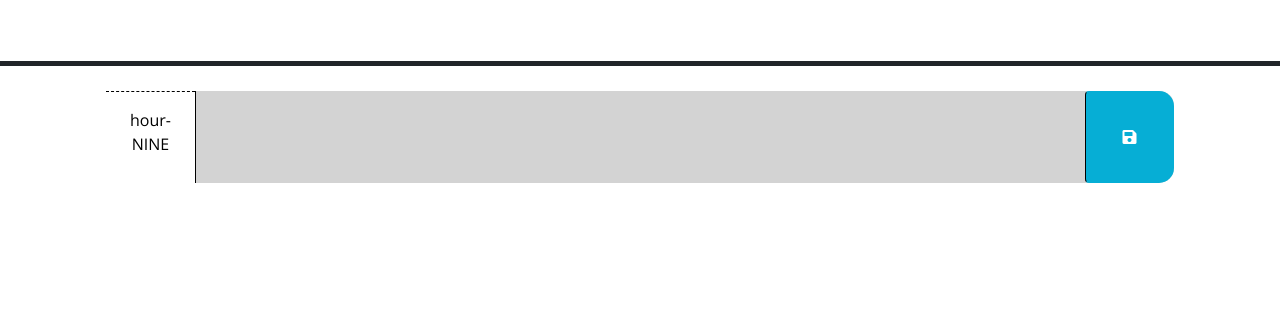
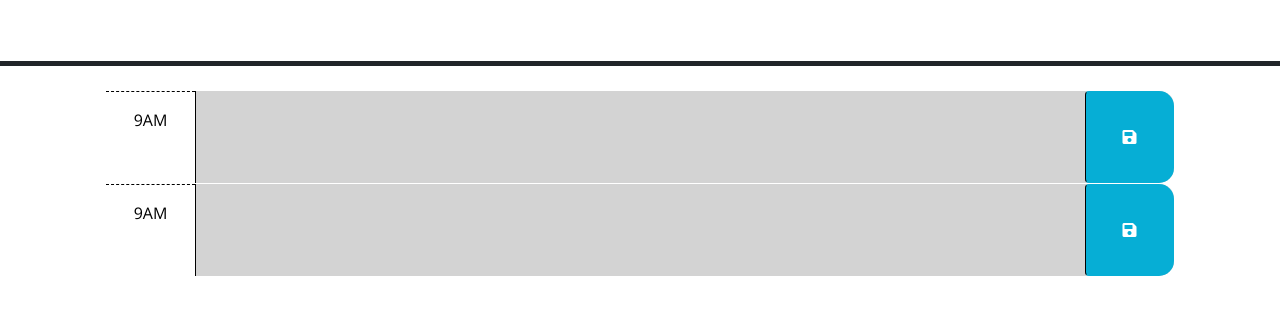
Before and after one commit to wiilki/current-work-day-scheduler-wk, a plain HTML site: page index.html in a window 1280 px wide. Shown: the part 166-480 px from the top of the page. Drawn offline with nearby package versions, Linux system fonts and the light colour scheme.

Commit message:
Corrected append. Re-organize. Starting for loop

```diff
--- a/assets/script.js
+++ b/assets/script.js
@@ -23,42 +23,13 @@ $(function () {
 
 
   // Hour row div
-  var containerDiv = $('#container');
   var hourRowDiv = $('#hour-id');
   var hourDisplayDiv = $('#hour-display');
+  var hourHtml = document.getElementById("container").innerHTML;
 
-
-  hourRowDiv.attr("id", "hour-NINE"); // Need to do multiple times
-  hourDisplayDiv.text('hour-NINE'); // Need to do multiple times
-  hourRowDiv.appendTo(containerDiv); // Only need to do once
-
-
-
-  // // Appends hour display
-  // function displayHour() {
-  //   hourDisplayDiv.text('hour-NINE');
-  // }
-
-  // // Appends template to hourRowDiv div
-  // function addInTemp() {
-  //   myTemplateClone.appendTo(hourRowDiv);
-  // };
-
-  // // Sets hour div ID
-  // function setHourID() {
-  //   hourRowDiv.attr("id", "hour-NINE");
-  // };
-
-
-  // // Appends created/fixed elements to container div
-  // function appendToCont() {
-  //   setHourID();
-  //   displayHour();
-  //   addInTemp();
-  // }
-
-
-
+  hourRowDiv.attr("id", "hour-" + 9);
+  hourDisplayDiv.text(9 + "AM");
+  $('#container').append(hourHtml);
 
 
   // var taskFormEl = $('.task-form');
```
Also changed, not shown: index.html (+0 -3 lines).
